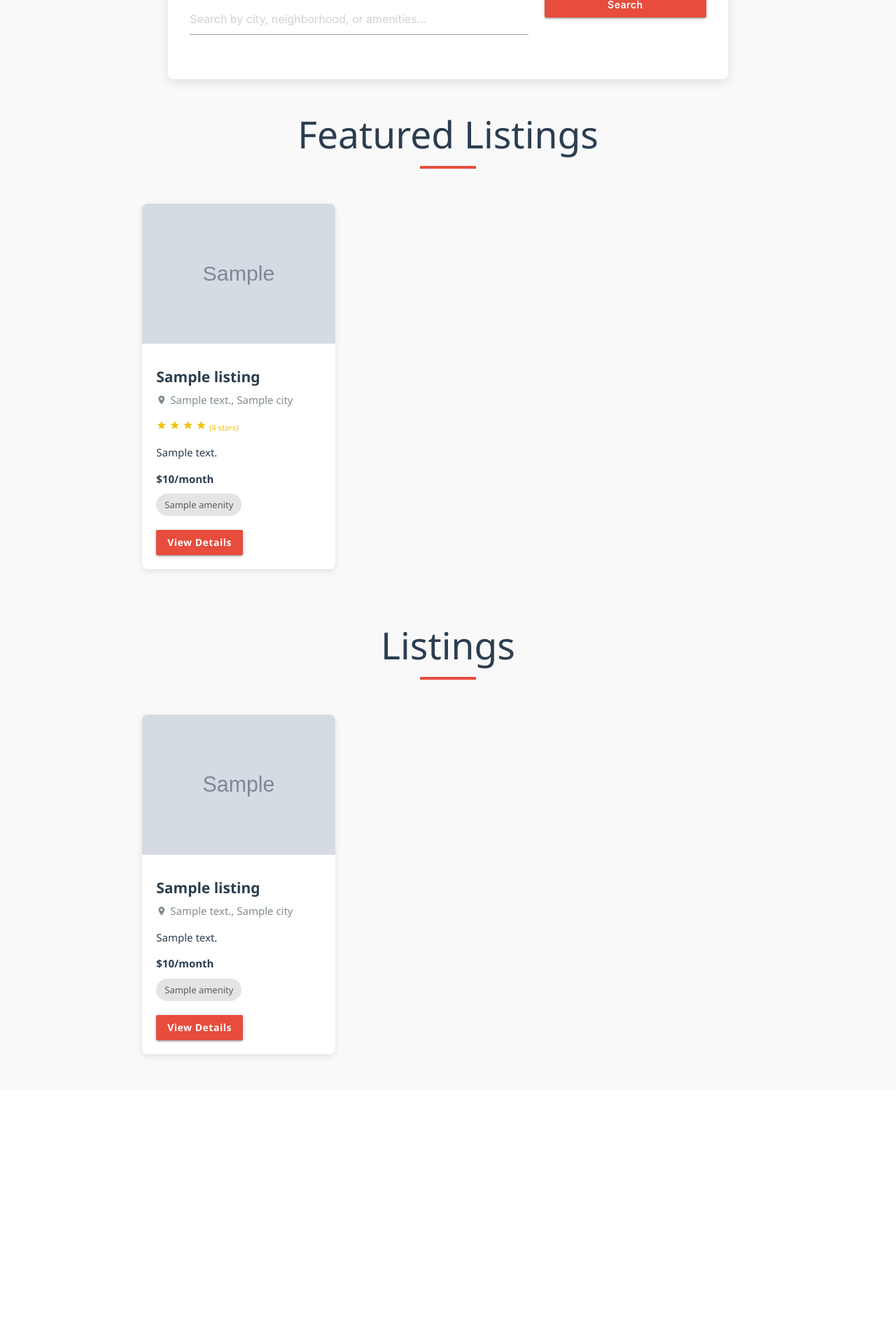
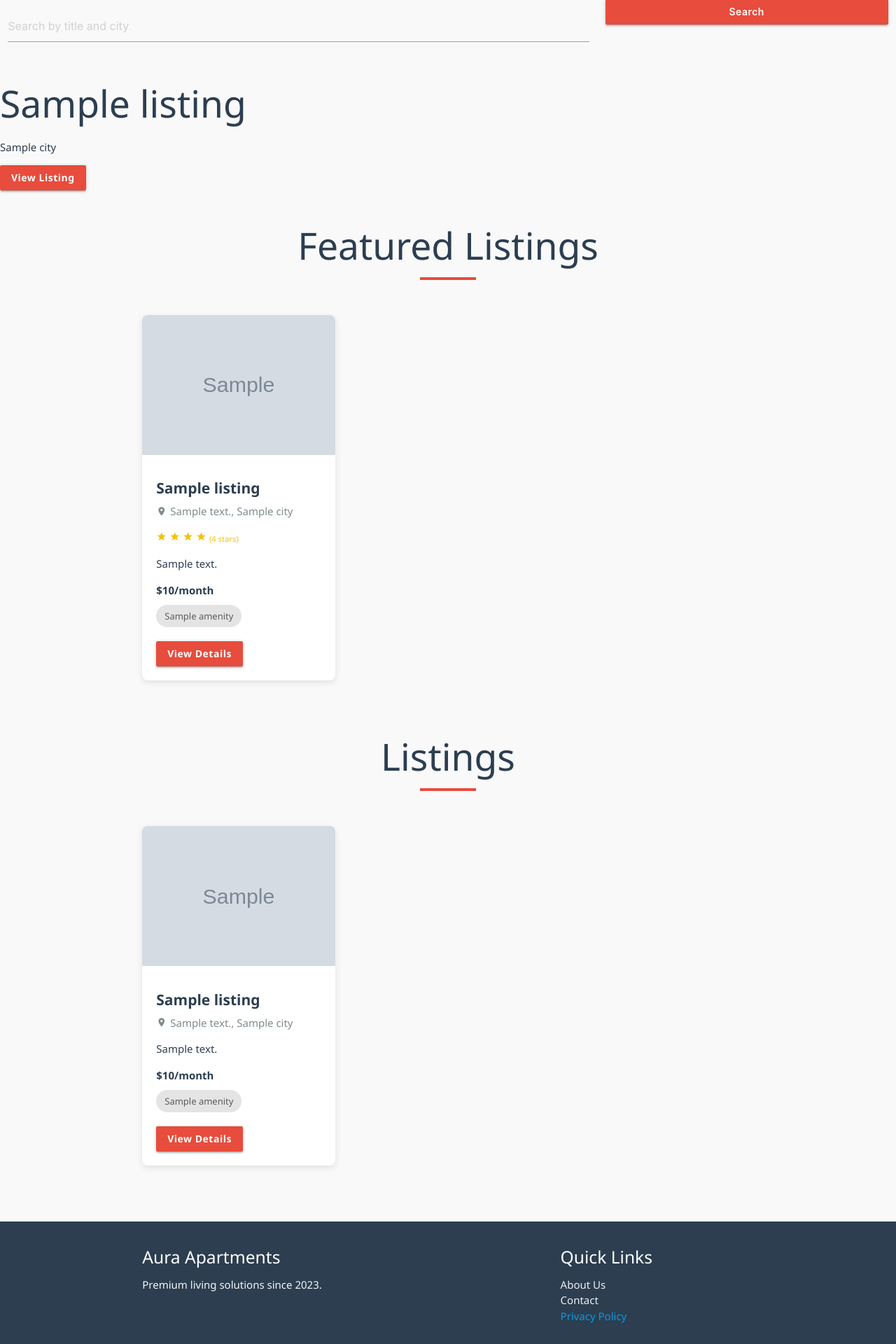
Before and after one commit to taariq20/INFO2602AuraApartments, a Flask app: template App/templates/index.html in a window 1280 px wide. Shown: the part 401-2321 px from the top of the page at 70% size. Before the commit the page ends 1913 px from the top, so only its background shows below. Run offline with Flask 3, Linux system fonts and the light colour scheme; the template is opened without the code that fills it: most values are stand-ins (such as "Sample title", 1, 10 or a date in 2020); grey boxes marked "Sample" are stand-in pictures; some libraries are stand-ins or nearby versions.

Commit message:
listing details page and search working

```diff
--- a/App/controllers/__init__.py
+++ b/App/controllers/__init__.py
@@ -1,4 +1,4 @@
 from .user import *
-from .listing import *
 from .auth import *
 from .initialize import *
+from .listing import *
--- a/App/main.py
+++ b/App/main.py
@@ -27,11 +27,8 @@ app.config['JWT_ACCESS_COOKIE_NAME'] = 'access_token_cookie'
 app.config['JWT_COOKIE_CSRF_PROTECT'] = False  # For simplicity in testing
 
 
-from App.models.models import Listing  # make sure this import is present at the top
-
 @app.route('/')
 def index():
-    from App.models.models import Listing, Review
     import datetime
 
     current_year = datetime.datetime.now().year
--- a/App/templates/index.html
+++ b/App/templates/index.html
@@ -221,7 +221,6 @@
           <li><span style="padding: 0 15px; color: white;">Logged in as: {{ current_user.username }}</span></li>
           <li><a href="{{ url_for('auth_views.logout_api') }}" class="waves-effect">Logout</a></li>
           <li><a href="#!" onclick="showUserPage()" class="waves-effect">My Account</a></li>
-          <li><a href="#!" onclick="showAddListing()" class="waves-effect">Add Listing</a></li>
         {% else %}
           <li><a href="{{ url_for('auth_views.login_page') }}" class="waves-effect">Login</a></li>
           <li><a href="{{ url_for('auth_views.signup_route') }}" class="waves-effect">Sign Up</a></li>
@@ -235,7 +234,6 @@
     <li><a href="{{ url_for('index') }}">Home</a></li>
     {% if current_user %}
       <li><span style="padding: 0 32px;">Logged in as: {{ current_user.username }}</span></li>
-      <li><a href="#!" onclick="showAddListing()">Add Listing</a></li>
       <li><a href="#!" onclick="showUserPage()">My Account</a></li>
       <li><a href="{{ url_for('auth_views.logout_api') }}">Logout</a></li>
     {% else %}
@@ -249,23 +247,40 @@
     <div class="container">
       <h1>Find Your Perfect Apartment</h1>
       <p>Discover premium living spaces with verified reviews and top-rated amenities across major cities.</p>
-      <a href="#!" class="btn-large waves-effect" onclick="showAddListing()">List Your Property</a>
+      <a href="{{ url_for('listing.add_listing_page') }}" class="btn-large waves-effect">List Your Property</a>
     </div>
   </section>
 
-  <!-- Search Bar -->
-  <div class="container search-container">
-    <div class="search-box">
+<!-- Search Section -->
+<form action="{{ url_for('index_views.search') }}" method="GET">
   <div class="row">
-        <div class="input-field col s12 m8">
-          <input type="text" id="search" placeholder="Search by city, neighborhood, or amenities...">
+    <div class="col s12 m8">
+      <div class="input-field">
+        <input type="text" name="query" placeholder="Search by title and city" value="{{ query }}" required>
+      </div>
     </div>
     <div class="col s12 m4">
-          <button class="btn waves-effect waves-light" style="width:100%">Search</button>
+      <button type="submit" class="btn waves-effect waves-light" style="width: 100%;">Search</button>
     </div>
   </div>
+</form>
+
+<!-- Display Error Message if No Listing Found -->
+{% if error_message %}
+  <div class="error-message" style="color: red; text-align: center; padding: 10px; border: 1px solid red; margin-top: 20px;">
+    <p>{{ error_message }}</p>
   </div>
+{% endif %}
+
+<!-- Display Listing if Found -->
+{% if listing %}
+  <div class="listing-details">
+    <h2>{{ listing.title }}</h2>
+    <p>{{ listing.city }}</p>
+    <!-- Button to view the listing -->
+    <a href="{{ url_for('listing.view_listing', listing_id=listing.id) }}" class="btn waves-effect waves-light">View Listing</a>
   </div>
+{% endif %}
 
 <!-- Featured Apartments -->
 <div class="container" id="apartments-container">
@@ -350,16 +365,29 @@
     <div class="row">
       <div class="col s12 m4">
         <div class="card-panel center">
+          <!-- Profile Image -->
           <img src="https://via.placeholder.com/150" class="circle responsive-img" alt="Profile">
-          <h5>{{ current_user.username if current_user }}</h5>
+
+          <!-- Username and Role -->
+          {% if current_user %}
+            <h5>{{ current_user.username }}</h5>
 
             <p class="grey-text">
               Current Role:
               <span class="chip blue white-text">
-              {{ current_user.type.capitalize() if current_user and current_user.type }}
+                {{ current_user.type.capitalize() }}
               </span>
             </p>
+          {% else %}
+            <h5>Guest</h5>
+            <p class="grey-text">Please log in to view your profile.</p>
+          {% endif %}
+        </div>
+      </div>
+    </div>
 
+    <!-- Switch Account Type Form and My Listings (hidden initially) -->
+    <div id="user-info" style="display:none;">
       <!-- Form to switch user type -->
       <form method="POST" action="{{ url_for('user_views.change_user_type') }}">
         <div class="input-field">
@@ -374,9 +402,8 @@
       </form>
 
       <p style="margin-top: 10px;">Member since {{ current_user.joined_date if current_user }}</p>
-        </div>
-      </div>
 
+      <!-- My Listings Section -->
       <div class="col s12 m8">
         <div class="card-panel">
           <h5>My Listings</h5>
@@ -400,6 +427,7 @@
                       </button>
                     </form>
                   </div>
+                </div>
               {% endfor %}
             {% else %}
               <p>You haven't added any listings yet.</p>
@@ -408,67 +436,6 @@
         </div>
       </div>
     </div>
-  </div>
-</div>
-
-
-<!-- Add Listing Page Fix -->
-<div id="add-listing-page" style="display:none;">
-  <div class="container form-container">
-    <h4 class="center">Add New Listing</h4>
-    {% if not is_authenticated %}
-        <div class="card-panel red lighten-4">
-          <span class="red-text">You must be logged in to add a listing.</span>
-          <p><a href="{{ url_for('auth_views.login_page') }}" class="waves-effect">Login</a> or
-          <a href="{{ url_for('auth_views.signup_route') }}" class="waves-effect">Sign up</a> to continue.</p>
-        </div>
-    {% elif current_user and current_user.type != 'landlord' %}
-        <div class="card-panel red lighten-4">
-          <span class="red-text">Only landlords can add listings.</span>
-        </div>
-    {% else %}
-        <form id="apartment-form" method="POST" action="{{ url_for('listing.add_listing') }}" enctype="multipart/form-data">
-
-          <div class="input-field">
-            <input id="apartment-name" name="title" type="text" class="validate" required>
-            <label for="apartment-name">Property Name</label>
-          </div>
-          <div class="input-field">
-            <input id="apartment-address" name="address" type="text" class="validate" required>
-            <label for="apartment-address">Full Address</label>
-          </div>
-          <div class="row">
-            <div class="input-field col s12 m6">
-              <input id="apartment-city" name="city" type="text" class="validate" required>
-              <label for="apartment-city">City</label>
-            </div>
-            <div class="input-field col s12 m6">
-              <input id="apartment-price" name="price" type="number" class="validate" required>
-              <label for="apartment-price">Monthly Price ($)</label>
-            </div>
-          </div>
-          <div class="input-field">
-            <textarea id="apartment-description" name="description" class="materialize-textarea" required></textarea>
-            <label for="apartment-description">Description</label>
-          </div>
-          <div class="input-field">
-            <input id="apartment-image" name="image_url" type="url" class="validate" required>
-            <label for="apartment-image">Main Image URL</label>
-          </div>
-          <div class="input-field">
-            <select multiple id="apartment-amenities" name="amenities">
-              <option value="" disabled>Select Amenities</option>
-              <option value="wifi">WiFi</option>
-              <option value="parking">Parking</option>
-              <option value="pool">Pool</option>
-              <option value="gym">Gym</option>
-              <option value="laundry">Laundry</option>
-            </select>
-            <label>Amenities</label>
-          </div>
-          <button class="btn waves-effect waves-light" type="submit">Submit Listing</button>
-        </form>
-    {% endif %}
   </div>
 </div>
 
@@ -540,27 +507,27 @@
     M.Modal.init(document.querySelectorAll('.modal'));
     M.FormSelect.init(document.querySelectorAll('select'));
   });
+
   function showUserPage() {
+    // Hide other pages
     document.getElementById('apartments-container').style.display = 'none';
-    document.getElementById('add-listing-page').style.display = 'none';
     document.getElementById('db-listings-container').style.display = 'none';
     document.getElementById('user-page').style.display = 'block';
+
+    // Show/hide the user info section (Switch Account Type and My Listings)
+    var userInfo = document.getElementById('user-info');
+    if (userInfo.style.display === 'none' || userInfo.style.display === '') {
+      userInfo.style.display = 'block';
+    } else {
+      userInfo.style.display = 'none';
     }
-
-  function showAddListing() {
-    document.getElementById('apartments-container').style.display = 'none';
-    document.getElementById('user-page').style.display = 'none';
-    document.getElementById('db-listings-container').style.display = 'none';
-    document.getElementById('add-listing-page').style.display = 'block';
   }
 
   function showHomePage() {
     document.getElementById('user-page').style.display = 'none';
-    document.getElementById('add-listing-page').style.display = 'none';
     document.getElementById('apartments-container').style.display = 'block';
     document.getElementById('db-listings-container').style.display = 'block';
   }
-
 </script>
 </body>
 </html>
```
Also changed, not shown: App/controllers/listing.py (+16 -0 lines), App/templates/add_listing.html (added, +93 -0 lines), App/views/index.py (+20 -0 lines), App/views/listing.py (+0 -7 lines). Lines whose indentation alone changed are shown as unchanged.
